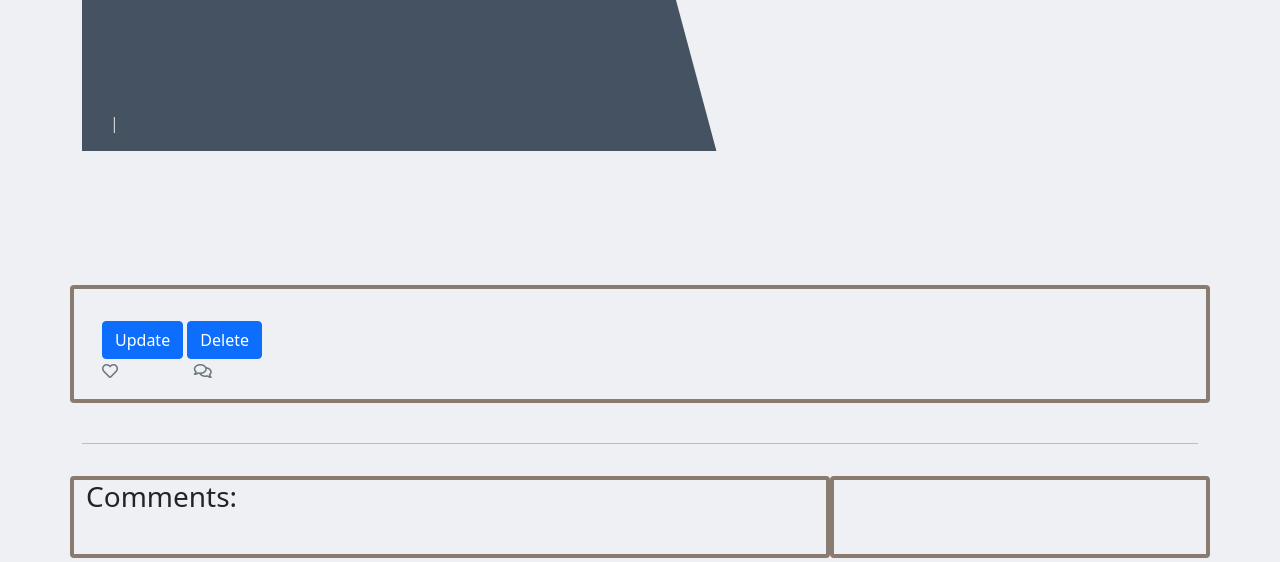
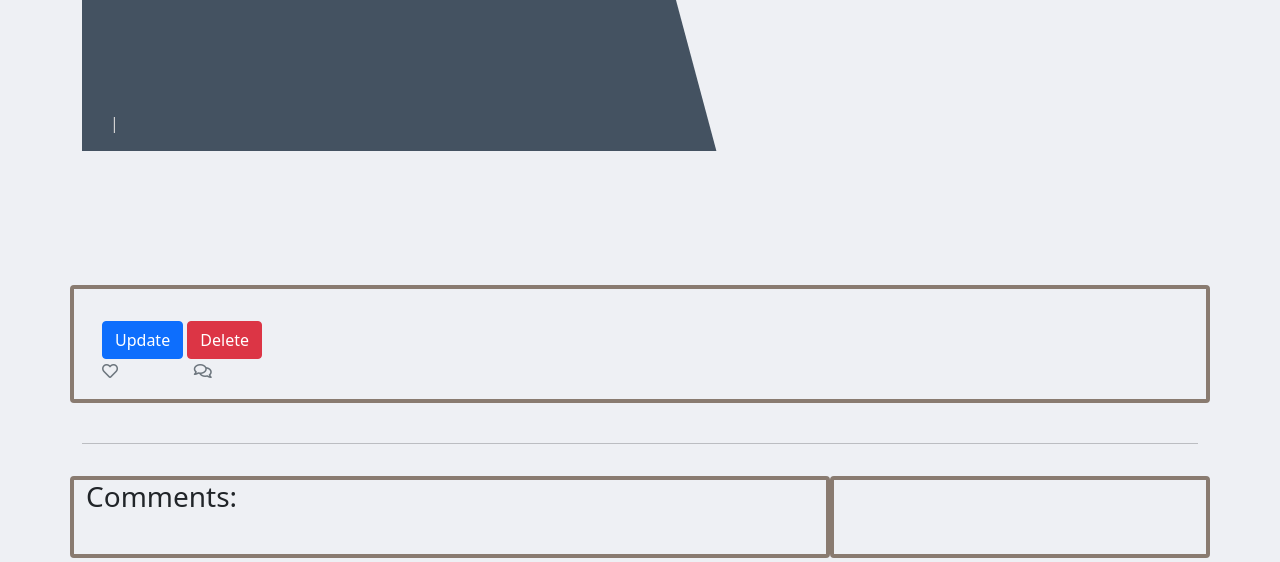
Before and after one commit to Code-Institute-Submissions/MariusBujor-TravelBlog_NovResub, a Django app: template templates/post_detail.html in a window 1280 px wide. Shown: the part 801-1363 px from the top of the page. Run offline with Django 3.2, Linux system fonts and the light colour scheme; the template is opened without the code that fills it, so the values that code supplies are empty; some libraries are stand-ins or nearby versions.

```diff
--- a/templates/post_detail.html
+++ b/templates/post_detail.html
@@ -32,7 +32,7 @@
                     {{ post.content | safe }}
                 </p>
                 <a href="{% url 'post-update' post.slug %}" class="btn btn-primary"> Update </a>
-                <a href="{% url 'post-delete' post.slug %}" class="btn btn-primary"> Delete </a>
+                <a href="{% url 'post-delete' post.slug %}" class="btn btn-danger"> Delete </a>
                 <div class="row">
 
                     <div class="col-1">
```
Also changed, not shown: README.md, 14 other files.
